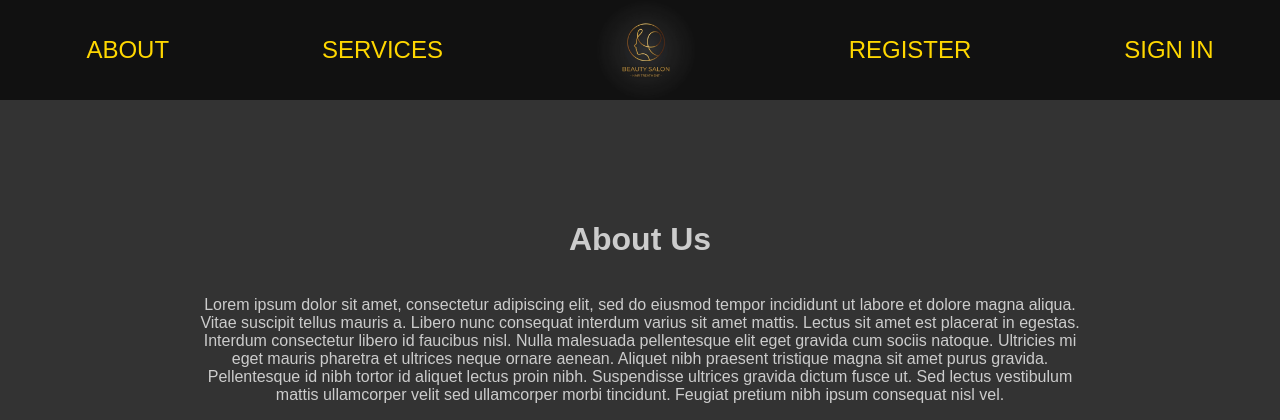
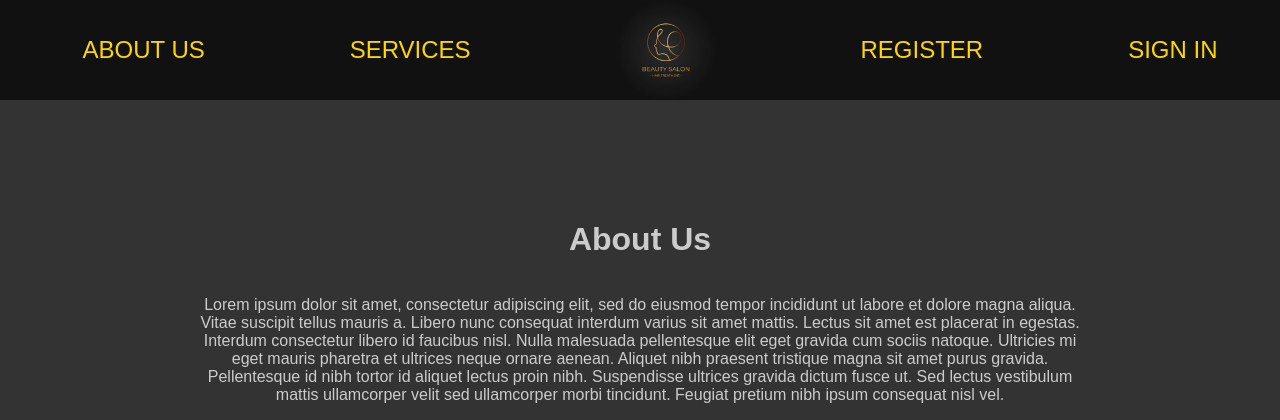
Before and after one commit to Sent1mus/GB_Diplom, a Django app: page /about-us/ in a window 1280 px wide. Shown: the top 420 px of the page. Run offline with Django 5.2, Linux system fonts and the light colour scheme.

Commit message:
edited base.html

```diff
--- a/booking_system/booking/templates/base.html
+++ b/booking_system/booking/templates/base.html
@@ -10,7 +10,7 @@
 <header>
     <nav class="nav-container">
         <ul class="navlist">
-            <li><a href="{% url 'about_us' %}" class="nav-link">ABOUT</a></li>
+            <li><a href="{% url 'about_us' %}" class="nav-link">ABOUT US</a></li>
             <li><a href="{% url 'services' %}" class="nav-link">SERVICES</a></li>
             <li><a href="{% url 'main' %}" class="nav-link"><img src="{% static 'images/main_logo.png' %}"alt="Logo"></a></li>
             {% if request.user.is_authenticated %}
```
